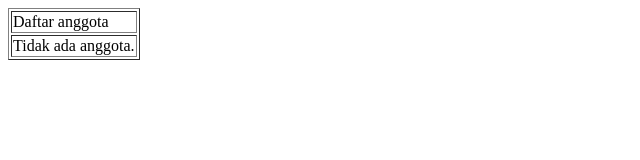
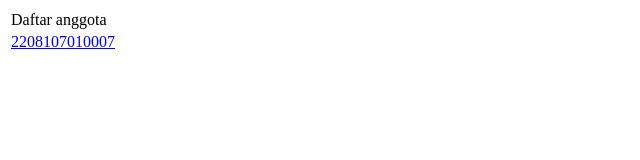
Before and after one commit to ahmadsyah28/inf206-2024-A6-Peta-evakuasi-bencana-berdasarkan-cuaca, a plain HTML site: page index.html in a window 1280 px wide. Shown: the whole page, without its empty margins (0-640 px from the left). Drawn offline with Linux system fonts and the light colour scheme.

Commit message:
add npm.html

```diff
--- a/index.html
+++ b/index.html
@@ -1,12 +1,16 @@
 <!DOCTYPE html>
 <html>
 <head>
-<title>Utama – Admin</title>
+    <title>Utama – Admin</title>
 </head>
 <body>
-<table border=”0”>
-<tr><td>Daftar anggota</td></tr>
-<tr><td>Tidak ada anggota.</td></tr>
-</table>
+    <table border="0">
+        <tr>
+            <td>Daftar anggota</td>
+        </tr>
+        <tr>
+            <td><a href="2208107010007.html">2208107010007</a></td>
+        </tr>
+    </table>
 </body>
 </html>
```
Also changed, not shown: 2208107010007.html (added, +9 -0 lines).
